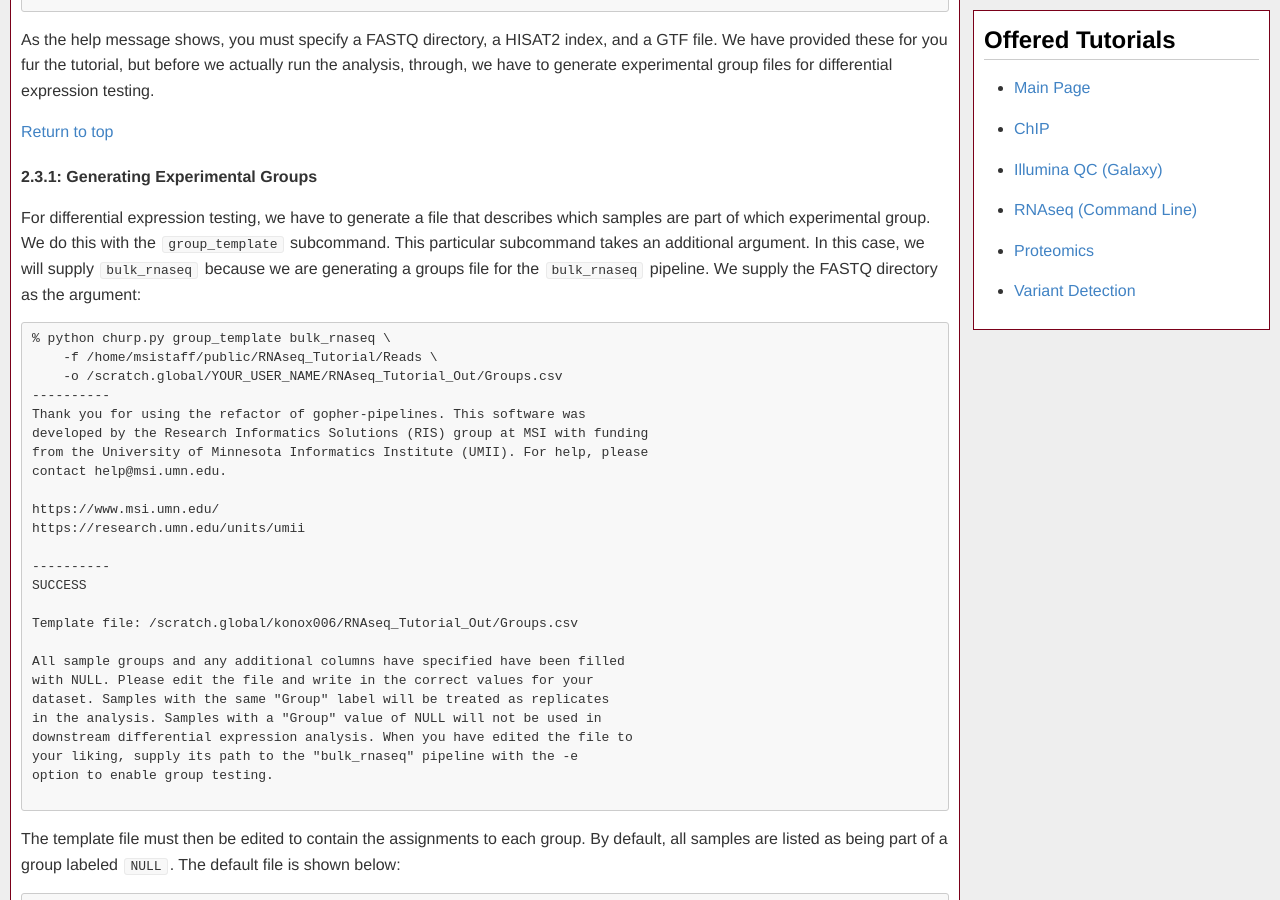
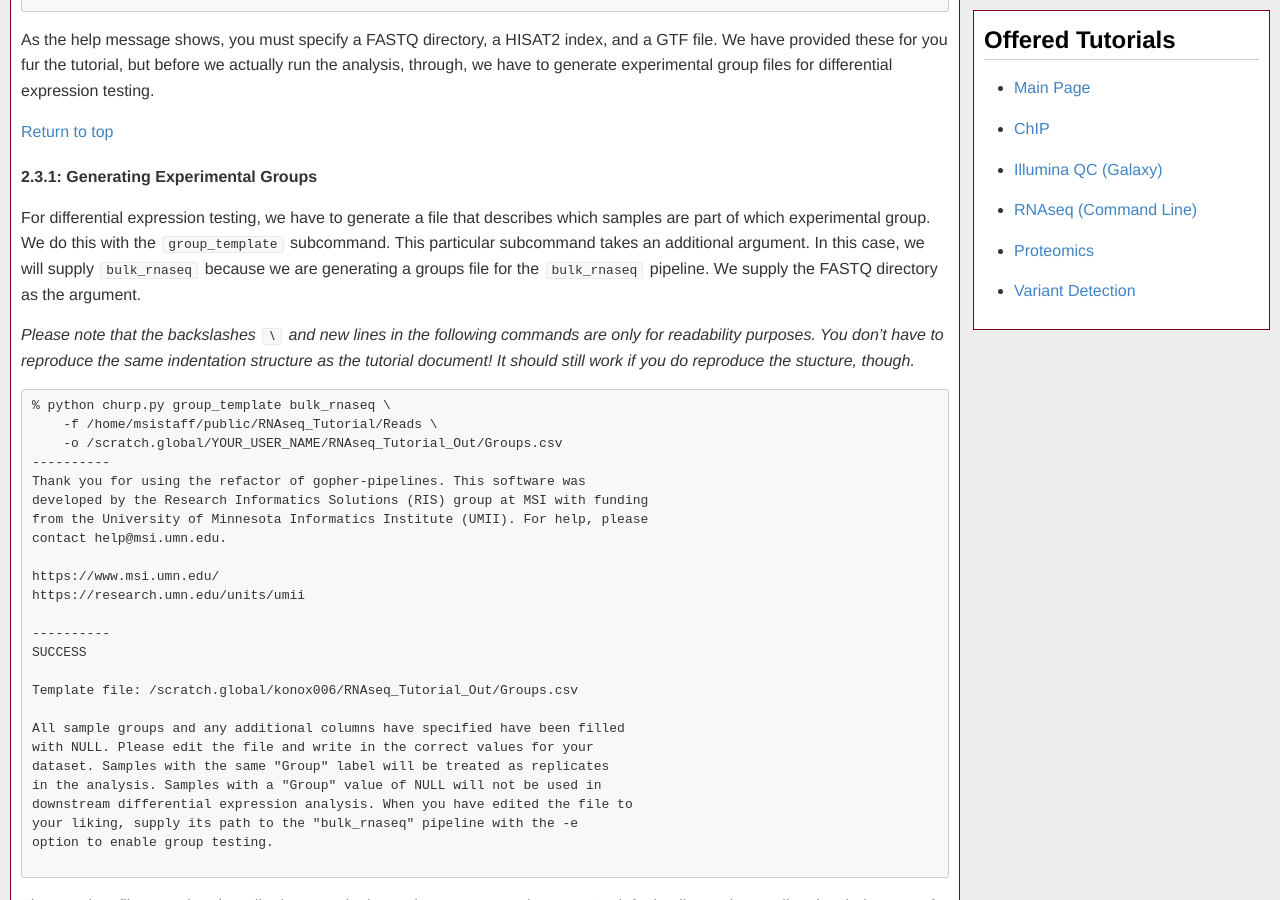
Before and after one commit to msi-ris/Tutorials, a Jekyll site: the page built from rnaseq_cmd.md, in a window 1280 px wide and 900 px high, scrolled down 12957 px. Built offline with Jekyll 4.4.1, drawn with Linux system fonts in a browser that asks for light colours.

Commit message:
Update rnaseq

````diff
--- a/rnaseq_cmd.md
+++ b/rnaseq_cmd.md
@@ -526,7 +526,12 @@ which samples are part of which experimental group. We do this with the
 `group_template` subcommand. This particular subcommand takes an additional
 argument. In this case, we will supply `bulk_rnaseq` because we are generating
 a groups file for the `bulk_rnaseq` pipeline. We supply the FASTQ directory as
-the argument:
+the argument.
+
+*Please note that the backslashes `\` and new lines in the following commands
+are only for readability purposes. You don't have to reproduce the same
+indentation structure as the tutorial document! It should still work if you do
+reproduce the stucture, though.*
 
 ```
 % python churp.py group_template bulk_rnaseq \
````
